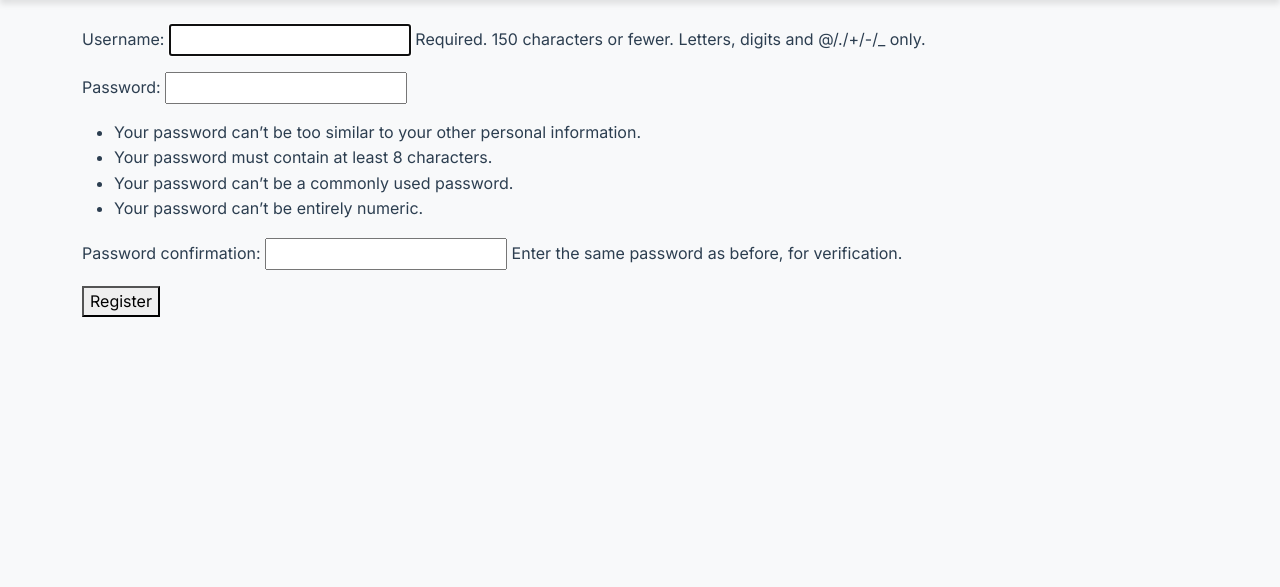
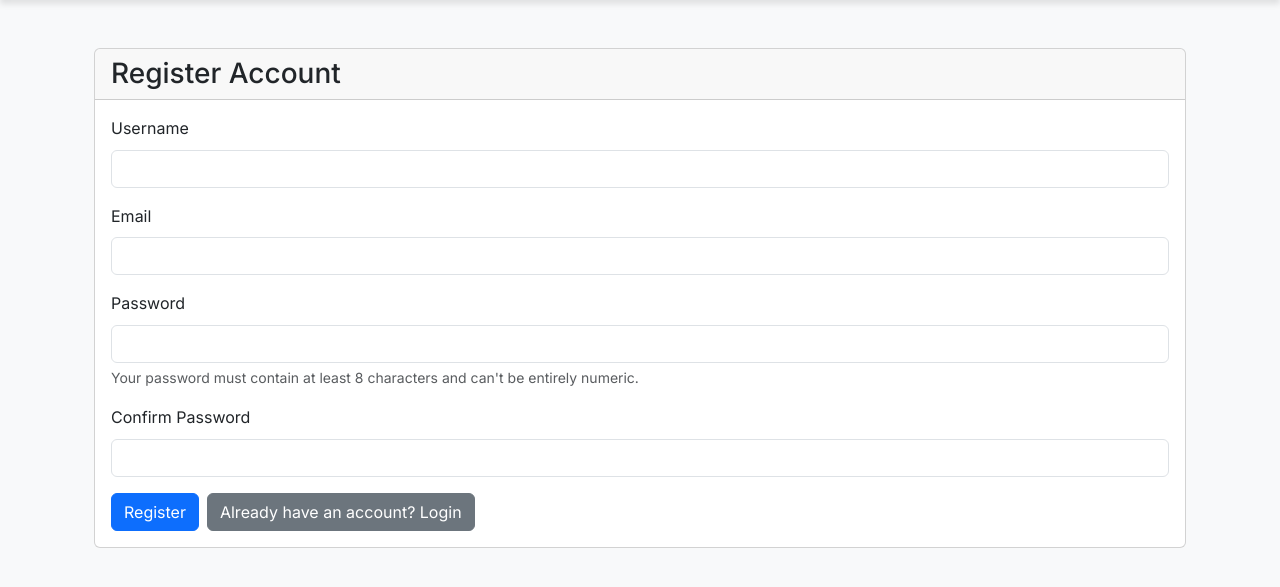
Before and after one commit to TharHtet236401/CWMedia, a Django app: page /dashboard/register/ in a window 1280 px wide. Shown: the part 64-651 px from the top of the page. Run offline with Django 5.2, Linux system fonts and the light colour scheme; some libraries are stand-ins or nearby versions.

Commit message:
Refactored user registration process to include email field and improved error handling with try-catch. Updated registration template for better user experience and feedback.

```diff
--- a/dashboard/forms.py
+++ b/dashboard/forms.py
@@ -9,6 +9,15 @@ class BlogForm(forms.ModelForm):
         fields = ['title', 'content', 'category']
 
 class UserRegistrationForm(UserCreationForm):
+    email = forms.EmailField(required=True)
+
     class Meta:
-        model = User;
-        fields = ['username', 'password1', 'password2']
+        model = User
+        fields = ['username', 'email', 'password1', 'password2']
+
+    def save(self, commit=True):
+        user = super().save(commit=False)
+        user.email = self.cleaned_data['email']
+        if commit:
+            user.save()
+        return user
--- a/dashboard/templates/dashboard/register.html
+++ b/dashboard/templates/dashboard/register.html
@@ -1,4 +1,6 @@
 {% extends 'base.html' %}
+
+{% block content %}
 <div id="messages-section">
     {% if messages %}
     {% for message in messages %}
@@ -10,10 +12,64 @@
     {% endif %}
 </div>
 
-{% block content %}
-<form method="POST" action="{% url 'register' %}">
-    {% csrf_token %}
-    {{ form.as_p }}
-    <button type="submit">Register</button>
-</form>
+<div class="container py-4">
+    <div class="card">
+        <div class="card-header">
+            <h3 class="mb-0">Register Account</h3>
+        </div>
+        <div class="card-body">
+            <form method="POST" action="{% url 'register' %}">
+                {% csrf_token %}
+                <div class="mb-3">
+                    <label for="id_username" class="form-label">Username</label>
+                    <input type="text" name="username" class="form-control {% if form.username.errors %}is-invalid{% endif %}" id="id_username" required>
+                    {% if form.username.errors %}
+                    <div class="invalid-feedback">
+                        {{ form.username.errors|join:", " }}
+                    </div>
+                    {% endif %}
+                </div>
+                <div class="mb-3">
+                    <label for="id_email" class="form-label">Email</label>
+                    <input type="email" name="email" class="form-control {% if form.email.errors %}is-invalid{% endif %}" id="id_email" required>
+                    {% if form.email.errors %}
+                    <div class="invalid-feedback">
+                        {{ form.email.errors|join:", " }}
+                    </div>
+                    {% endif %}
+                </div>
+                <div class="mb-3">
+                    <label for="id_password1" class="form-label">Password</label>
+                    <input type="password" name="password1" class="form-control {% if form.password1.errors %}is-invalid{% endif %}" id="id_password1" required>
+                    {% if form.password1.errors %}
+                    <div class="invalid-feedback">
+                        {{ form.password1.errors|join:", " }}
+                    </div>
+                    {% endif %}
+                    <div class="form-text">
+                        Your password must contain at least 8 characters and can't be entirely numeric.
+                    </div>
+                </div>
+                <div class="mb-3">
+                    <label for="id_password2" class="form-label">Confirm Password</label>
+                    <input type="password" name="password2" class="form-control {% if form.password2.errors %}is-invalid{% endif %}" id="id_password2" required>
+                    {% if form.password2.errors %}
+                    <div class="invalid-feedback">
+                        {{ form.password2.errors|join:", " }}
+                    </div>
+                    {% endif %}
+                </div>
+                {% if form.non_field_errors %}
+                <div class="alert alert-danger">
+                    {{ form.non_field_errors|join:", " }}
+                </div>
+                {% endif %}
+                <div class="d-flex gap-2">
+                    <button type="submit" class="btn btn-primary">Register</button>
+                    <a href="{% url 'log_in' %}" class="btn btn-secondary">Already have an account? Login</a>
+                </div>
+            </form>
+        </div>
+    </div>
+</div>
 {% endblock %}
--- a/dashboard/views.py
+++ b/dashboard/views.py
@@ -90,20 +90,18 @@ def log_in(request):
         return render(request, 'dashboard/log_in.html', {'form': AuthenticationForm()})
 
 def register(request):
-    print("it reached here")
-    if request.method == 'POST':
-        form = UserRegistrationForm(request.POST)
-        if form.is_valid():
-            username = form.cleaned_data.get('username')
-            email = form.cleaned_data.get('email')
-            password = form.cleaned_data.get('password')
-            user = User.objects.create_user(username, email, password)
-            user.save()
-            messages.success(request, 'User created successfully. Please login to continue.')
-            return redirect('log_in')
+    try:
+        if request.method == 'POST':
+            form = UserRegistrationForm(request.POST)
+            if form.is_valid():
+                user = form.save()
+                messages.success(request, 'Account created successfully. Please log in.')
+                return redirect('log_in')
+            else:
+                messages.error(request, 'Please correct the errors below.')
         else:
-            messages.error(request, 'Invalid form submission')
-            return render(request, 'dashboard/register.html', {'form': form})
-    else:
-        form = UserRegistrationForm()
-    return render(request, 'dashboard/register.html', {'form': form})
+            form = UserRegistrationForm()
+        return render(request, 'dashboard/register.html', {'form': form})
+    except Exception as e:
+        messages.error(request, f'Registration error: {str(e)}')
+        return render(request, 'dashboard/register.html', {'form': UserRegistrationForm()})
```
